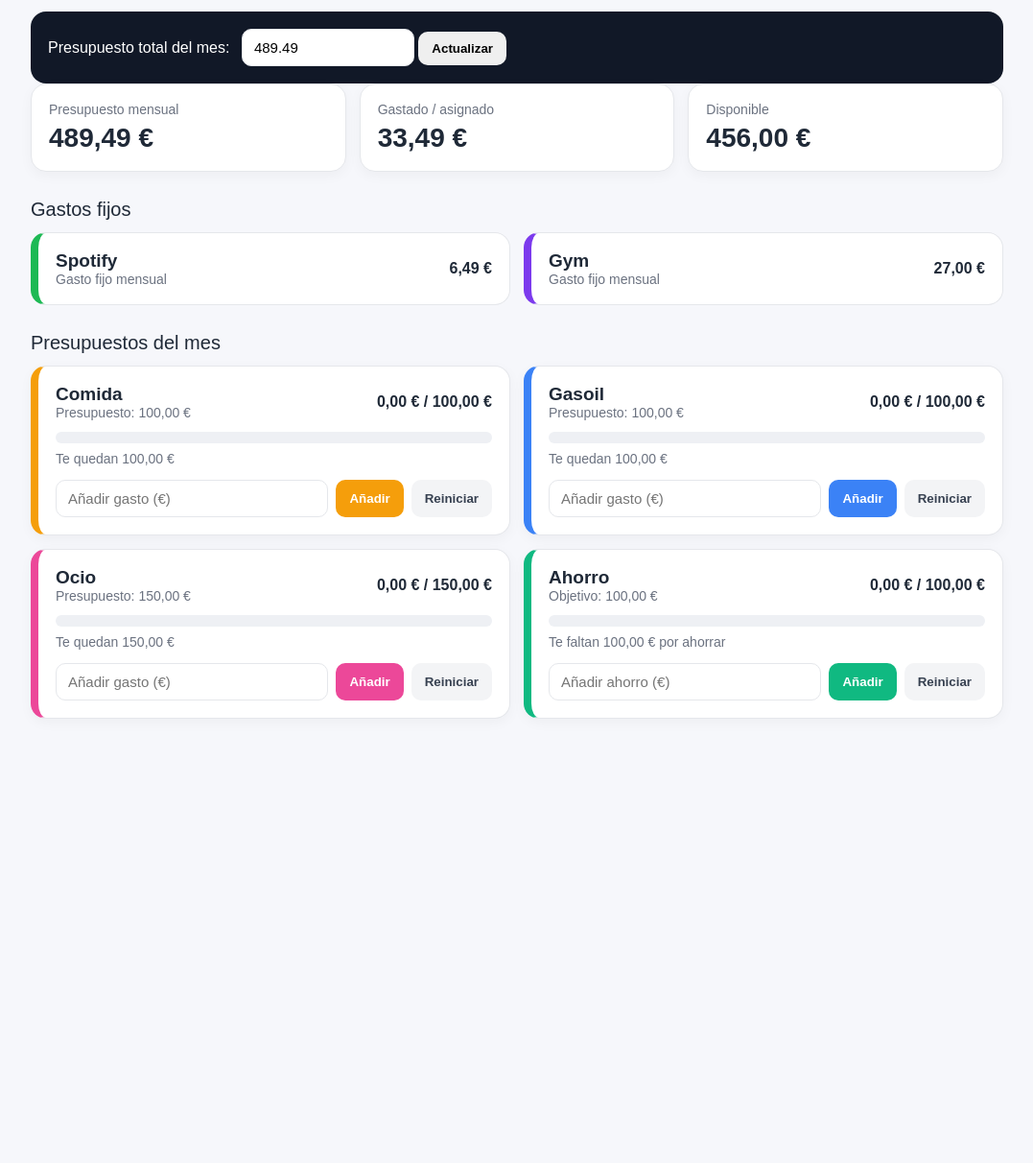
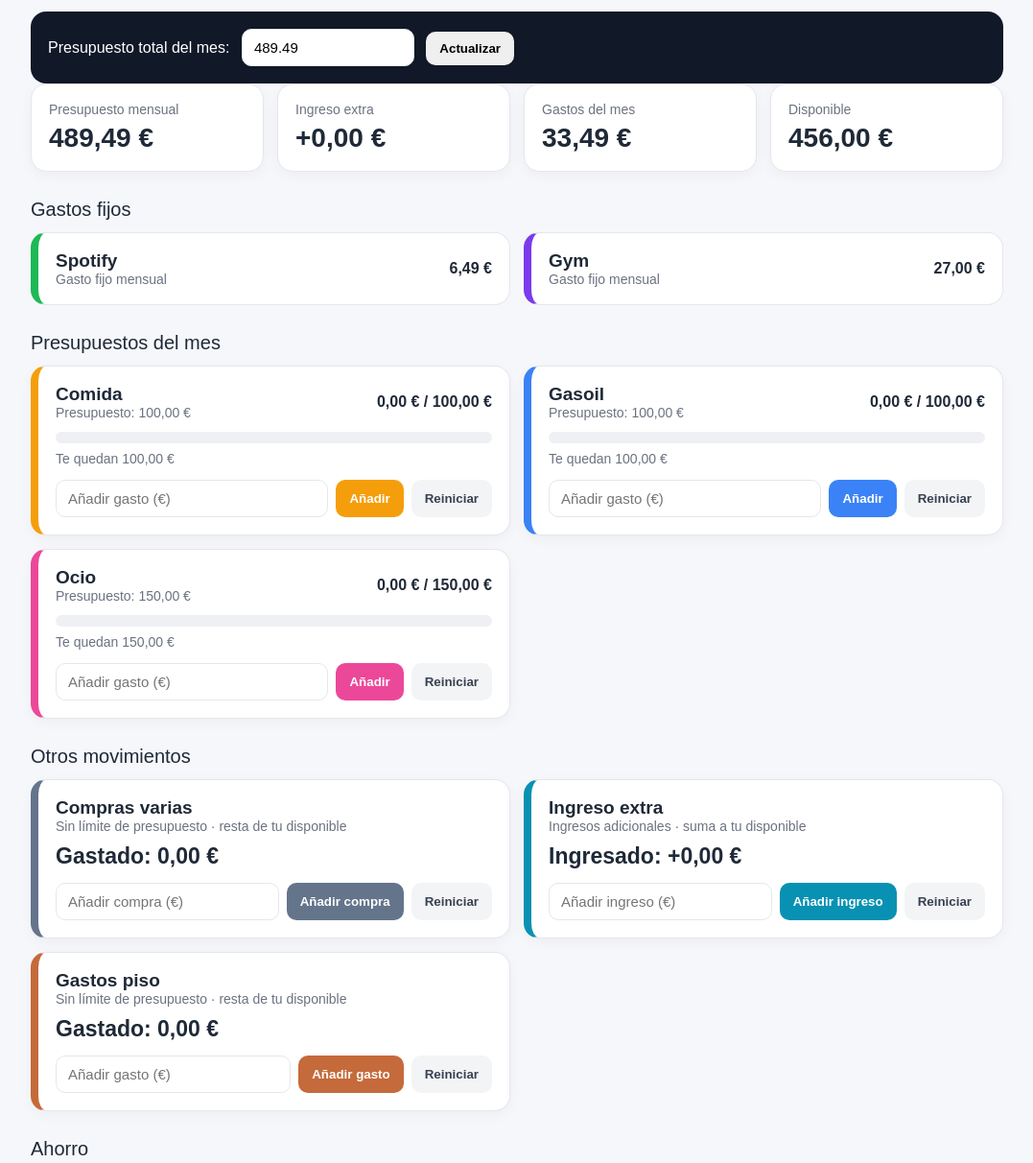
Before and after one commit to Dalilass/mis-gastos, a plain HTML site: page index.html in a window 1280 px wide. Shown: the part 160-1372 px from the top of the page at 96% size, without its empty margins (101-1178 px from the left). Before the commit the page ends 949 px from the top, so only its background shows below. Drawn offline with Linux system fonts and the light colour scheme.

Commit message:
Actualización versión 4

```diff
--- a/index.html
+++ b/index.html
@@ -16,7 +16,10 @@
     --comida:#f59e0b;
     --gasoil:#3b82f6;
     --ocio:#ec4899;
-    --ahorro:#10b981;
+    --compras:#64748b;
+    --extra:#0891b2;
+    --piso:#c56a3a;
+    --ahorro:#059669;
     --danger:#ef4444;
   }
 
@@ -36,7 +39,7 @@
   .sub{color:var(--muted);margin-bottom:24px}
   .top{
     display:grid;
-    grid-template-columns:repeat(3,1fr);
+    grid-template-columns:repeat(4,minmax(0,1fr));
     gap:14px;
     margin-bottom:22px;
   }
@@ -168,17 +171,20 @@
     text-transform:capitalize;
   }
 
+  .summary .value { font-size:clamp(19px,2.6vw,28px); overflow-wrap:anywhere; }
+  .savings-card { background:#ecfdf5; border-color:#bbf7d0; }
+  .savings-amount { font-size:34px; font-weight:700; color:#047857; margin:12px 0 5px; }
+  .savings-card.overdrawn { background:#fff1f2; border-color:#fecdd3; }
+  .savings-card.overdrawn .savings-amount { color:#be123c; }
+  .movement-total { font-size:23px; font-weight:700; margin-top:10px; }
+  .budget-box button { margin-left:8px; }
+  @media (max-width:900px){.top{grid-template-columns:repeat(2,minmax(0,1fr))}}
   @media (max-width:760px){
     .top,.grid,.fixed-list{grid-template-columns:1fr}
     .controls{flex-direction:column}
     .budget-box input{width:100%;margin:8px 0 0}
+    .budget-box button{display:block;margin:14px 0 0;}
   }
-
-@media (max-width: 760px) {
-    .budget-box button {
-        margin-top: 14px;
-    }
-}
 </style>
 </head>
 <body>
@@ -200,18 +206,10 @@
   </div>
 
   <div class="top">
-    <div class="summary">
-      <div class="label">Presupuesto mensual</div>
-      <div class="value" id="totalBudget">489,49 €</div>
-    </div>
-    <div class="summary">
-      <div class="label">Gastado / asignado</div>
-      <div class="value" id="totalSpent">33,49 €</div>
-    </div>
-    <div class="summary">
-      <div class="label">Disponible</div>
-      <div class="value" id="remaining">456,00 €</div>
-    </div>
+    <div class="summary"><div class="label">Presupuesto mensual</div><div class="value" id="totalBudget">489,49 €</div></div>
+    <div class="summary"><div class="label">Ingreso extra</div><div class="value" id="totalIncome">0,00 €</div></div>
+    <div class="summary"><div class="label">Gastos del mes</div><div class="value" id="totalSpent">33,49 €</div></div>
+    <div class="summary"><div class="label">Disponible</div><div class="value" id="remaining">456,00 €</div></div>
   </div>
 
   <div class="section-title">Gastos fijos</div>
@@ -290,160 +288,169 @@
       </div>
     </div>
 
-    <div class="card" style="--accent:var(--ahorro)" data-name="Ahorro" data-budget="100">
+  </div>
+
+  <div class="section-title">Otros movimientos</div>
+  <div class="grid">
+    <div class="card" style="--accent:var(--compras)" data-name="Compras varias" data-kind="expense">
       <div class="row">
-        <div>
-          <div class="name">Ahorro</div>
-          <div class="muted">Objetivo: 100,00 €</div>
-        </div>
-        <div class="amount"><span class="spent">0,00</span> € / 100,00 €</div>
+        <div><div class="name">Compras varias</div><div class="muted">Sin límite de presupuesto · resta de tu disponible</div></div>
       </div>
-      <div class="bar"><div class="fill"></div></div>
-      <div class="muted status">Te faltan 100,00 € por ahorrar</div>
+      <div class="movement-total">Gastado: <span class="spent">0,00</span> €</div>
       <div class="controls">
-        <input type="number" step="0.01" min="0" placeholder="Añadir ahorro (€)">
-        <button class="add" onclick="addExpense(this)">Añadir</button>
+        <input type="number" inputmode="decimal" step="0.01" min="0" placeholder="Añadir compra (€)" aria-label="Importe de compras varias">
+        <button class="add" onclick="addExpense(this)">Añadir compra</button>
         <button class="reset" onclick="resetCategory(this)">Reiniciar</button>
       </div>
     </div>
+    <div class="card" style="--accent:var(--extra)" data-name="Ingreso extra" data-storage="blablacar" data-kind="income">
+      <div class="row">
+        <div><div class="name">Ingreso extra</div><div class="muted">Ingresos adicionales · suma a tu disponible</div></div>
+      </div>
+      <div class="movement-total">Ingresado: +<span class="spent">0,00</span> €</div>
+      <div class="controls">
+        <input type="number" inputmode="decimal" step="0.01" min="0" placeholder="Añadir ingreso (€)" aria-label="Importe del ingreso extra">
+        <button class="add" onclick="addExpense(this)">Añadir ingreso</button>
+        <button class="reset" onclick="resetCategory(this)">Reiniciar</button>
+      </div>
+    </div>
+    <div class="card" style="--accent:var(--piso)" data-name="Gastos piso" data-kind="expense">
+      <div class="row">
+        <div><div class="name">Gastos piso</div><div class="muted">Sin límite de presupuesto · resta de tu disponible</div></div>
+      </div>
+      <div class="movement-total">Gastado: <span class="spent">0,00</span> €</div>
+      <div class="controls">
+        <input type="number" inputmode="decimal" step="0.01" min="0" placeholder="Añadir gasto (€)" aria-label="Importe de gastos piso">
+        <button class="add" onclick="addExpense(this)">Añadir gasto</button>
+        <button class="reset" onclick="resetCategory(this)">Reiniciar</button>
+      </div>
+    </div>
+  </div>
 
+  <div class="section-title">Ahorro</div>
+  <div class="card savings-card" id="savingsCard" style="--accent:var(--ahorro)">
+    <div class="name">Ahorro del mes</div>
+    <div class="muted">Se calcula automáticamente con el dinero que no gastas.</div>
+    <div class="savings-amount" id="savingsAmount">456,00 €</div>
+    <div class="muted" id="savingsExplanation">Es lo que te queda si no realizas más gastos.</div>
   </div>
 </div>
 
 <script>
-const FIXED = 6.49 + 27;
+const FIXED_CENTS = 649 + 2700;
+let currentDate = new Date();
+currentDate = new Date(currentDate.getFullYear(),currentDate.getMonth(),1);
 
-let currentDate = new Date();
-currentDate = new Date(currentDate.getFullYear(), currentDate.getMonth(), 1);
-
-function money(n){
-  return n.toLocaleString('es-ES',{minimumFractionDigits:2,maximumFractionDigits:2}) + ' €';
-}
+const euro = cents => (cents / 100).toLocaleString('es-ES',{style:'currency',currency:'EUR'});
+const cents = value => Math.round((Number(value) + Number.EPSILON) * 100);
+const movementCards = () => document.querySelectorAll('.card[data-name]');
 
 function monthKey(){
   return currentDate.getFullYear() + '-' + String(currentDate.getMonth()+1).padStart(2,'0');
 }
-
 function storageKey(card){
-  return 'misgastos_' + monthKey() + '_' + card.dataset.name.toLowerCase();
+  // These are exactly the original storage keys for Comida, Gasoil and Ocio.
+  return 'misgastos_' + monthKey() + '_' + (card.dataset.storage || card.dataset.name.toLowerCase());
 }
-
 function budgetStorageKey(){
   return 'misgastos_' + monthKey() + '_monthlyBudget';
 }
-
 function updateMonthTitle(){
-  const txt = currentDate.toLocaleDateString('es-ES',{month:'long',year:'numeric'});
-  document.getElementById('monthTitle').textContent = txt;
+  document.getElementById('monthTitle').textContent = currentDate.toLocaleDateString('es-ES',{month:'long',year:'numeric'});
 }
-
 function changeMonth(delta){
-  currentDate = new Date(currentDate.getFullYear(), currentDate.getMonth()+delta, 1);
+  currentDate = new Date(currentDate.getFullYear(),currentDate.getMonth()+delta,1);
   loadMonth();
 }
-
 function loadMonth(){
   updateMonthTitle();
-
-  document.querySelectorAll('.card').forEach(card=>{
-    const saved = parseFloat(localStorage.getItem(storageKey(card)) || '0');
-    card.dataset.spent = saved;
+  movementCards().forEach(card=>{
+    const saved = Number(localStorage.getItem(storageKey(card)) || '0');
+    card.dataset.spent = Number.isFinite(saved) && saved >= 0 ? saved : 0;
     renderCard(card);
+    card.querySelector('input').value = '';
   });
-
   const savedBudget = localStorage.getItem(budgetStorageKey());
   document.getElementById('monthlyBudget').value = savedBudget !== null ? savedBudget : '489.49';
-
   updateSummary();
 }
-
 function addExpense(btn){
   const card = btn.closest('.card');
   const input = card.querySelector('input');
-  const value = parseFloat(input.value);
-
-  if(isNaN(value) || value <= 0){
-    alert('Introduce una cantidad válida.');
+  const amount = Number(input.value);
+  if(input.value.trim()==='' || !Number.isFinite(amount) || amount <= 0){
+    alert('Introduce una cantidad válida mayor que 0.');
     return;
   }
-
-  const current = parseFloat(card.dataset.spent || '0');
-  const updated = current + value;
-  card.dataset.spent = updated;
-  localStorage.setItem(storageKey(card), updated);
+  const updatedCents = cents(card.dataset.spent || '0') + cents(amount);
+  card.dataset.spent = (updatedCents / 100).toFixed(2);
+  localStorage.setItem(storageKey(card),card.dataset.spent);
   input.value = '';
   renderCard(card);
   updateSummary();
 }
-
 function resetCategory(btn){
   const card = btn.closest('.card');
-  if(confirm('¿Quieres reiniciar esta categoría a 0 €?')){
-    card.dataset.spent = 0;
-    localStorage.setItem(storageKey(card), '0');
+  if(confirm('¿Quieres poner ' + card.dataset.name + ' a 0 € en este mes?')){
+    card.dataset.spent = '0';
+    localStorage.setItem(storageKey(card),'0');
     renderCard(card);
     updateSummary();
   }
 }
-
 function renderCard(card){
-  const budget = parseFloat(card.dataset.budget);
-  const spent = parseFloat(card.dataset.spent || '0');
-  const pct = Math.min((spent / budget) * 100, 100);
-  const name = card.dataset.name;
+  const spentCents = cents(card.dataset.spent || '0');
+  card.querySelector('.spent').textContent = (spentCents/100).toLocaleString('es-ES',{minimumFractionDigits:2,maximumFractionDigits:2});
+  if(!card.hasAttribute('data-budget')) return; // No limit for Compras varias, Ingreso extra or Gastos piso.
+  const budgetCents = cents(card.dataset.budget);
+  card.querySelector('.fill').style.width = Math.min(spentCents/budgetCents*100,100) + '%';
+  const left = budgetCents - spentCents;
   const status = card.querySelector('.status');
-
-  card.querySelector('.spent').textContent =
-    spent.toLocaleString('es-ES',{minimumFractionDigits:2,maximumFractionDigits:2});
-  card.querySelector('.fill').style.width = pct + '%';
-
-  if(name === 'Ahorro'){
-    const left = budget - spent;
-    if(left > 0){
-      status.textContent = 'Te faltan ' + money(left) + ' por ahorrar';
-      status.classList.remove('danger');
-    }else{
-      status.textContent = 'Objetivo de ahorro cumplido';
-      status.classList.remove('danger');
-    }
-  }else{
-    const left = budget - spent;
-    if(left >= 0){
-      status.textContent = 'Te quedan ' + money(left);
-      status.classList.remove('danger');
-    }else{
-      status.textContent = 'Te has pasado ' + money(Math.abs(left));
-      status.classList.add('danger');
-    }
+  status.textContent = left >= 0 ? 'Te quedan ' + euro(left) : 'Te has pasado ' + euro(-left);
+  status.classList.toggle('danger',left < 0);
+}
+function updateSummary(){
+  let spent = FIXED_CENTS;
+  let income = 0;
+  movementCards().forEach(card=>{
+    const amount = cents(card.dataset.spent || '0');
+    if(card.dataset.kind === 'income') income += amount;
+    else spent += amount;
+  });
+  const budgetInput = document.getElementById('monthlyBudget');
+  const budget = Number(budgetInput.value);
+  if(!Number.isFinite(budget) || budget < 0) return;
+  const total = cents(budget);
+  const left = total + income - spent;
+  document.getElementById('totalBudget').textContent = euro(total);
+  document.getElementById('totalIncome').textContent = '+' + euro(income);
+  document.getElementById('totalSpent').textContent = euro(spent);
+  const remaining = document.getElementById('remaining');
+  remaining.textContent = euro(left);
+  remaining.style.color = left < 0 ? 'var(--danger)' : 'inherit';
+  const savingsCard = document.getElementById('savingsCard');
+  savingsCard.classList.toggle('overdrawn',left < 0);
+  document.getElementById('savingsAmount').textContent = euro(Math.max(0,left));
+  const monthIsPast = currentDate < new Date(new Date().getFullYear(),new Date().getMonth(),1);
+  document.getElementById('savingsExplanation').textContent = left < 0
+    ? 'Este mes has gastado ' + euro(-left) + ' más de lo disponible.'
+    : monthIsPast ? 'Dinero que no gastaste ese mes.' : 'Dinero que te queda sin gastar; irá cambiando con tus movimientos.';
+  // Keep the old budget key so updates do not erase existing months or budgets.
+  localStorage.setItem(budgetStorageKey(),budget);
+}
+function updateAll(){
+  const budgetInput = document.getElementById('monthlyBudget');
+  if(budgetInput.value.trim()==='' || !Number.isFinite(Number(budgetInput.value)) || Number(budgetInput.value)<0){
+    alert('Introduce un presupuesto válido.');
+    return;
   }
-}
-
-function updateSummary(){
-  let variableSpent = 0;
-  let savings = 0;
-
-  document.querySelectorAll('.card').forEach(card=>{
-    const val = parseFloat(card.dataset.spent || '0');
-    if(card.dataset.name === 'Ahorro') savings += val;
-    else variableSpent += val;
-  });
-
-  const budget = parseFloat(document.getElementById('monthlyBudget').value || '0');
-  localStorage.setItem(budgetStorageKey(), budget);
-
-  const assigned = FIXED + variableSpent + savings;
-  const remaining = budget - assigned;
-
-  document.getElementById('totalBudget').textContent = money(budget);
-  document.getElementById('totalSpent').textContent = money(assigned);
-  document.getElementById('remaining').textContent = money(remaining);
-  document.getElementById('remaining').style.color = remaining < 0 ? 'var(--danger)' : 'inherit';
-}
-
-function updateAll(){
   updateSummary();
 }
-
+document.querySelectorAll('.card[data-name] input').forEach(input=>{
+  input.addEventListener('keydown',event=>{
+    if(event.key === 'Enter') input.closest('.card').querySelector('.add').click();
+  });
+});
 loadMonth();
 </script>
 </body>
```
